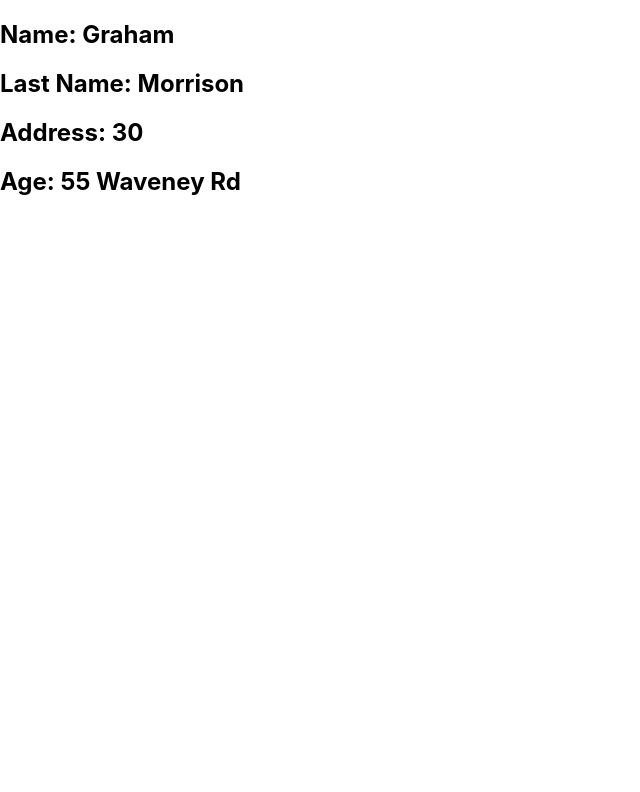
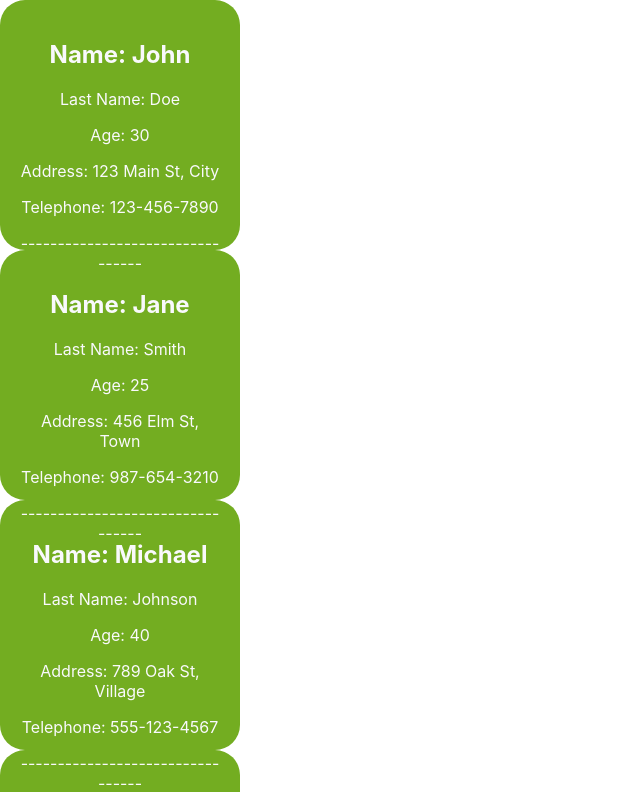
Before and after one commit to morpole/practice-react, a React (Create React App) app: page / in a window 1280 px wide. Shown: the top 792 px of the page, without its empty margins (0-640 px from the left). Built offline with nearby package versions, Linux system fonts and the light colour scheme.

Commit message:
added some css

```diff
--- a/src/App.css
+++ b/src/App.css
@@ -1,8 +1,21 @@
 .App {
   text-align: center;
-  color: blue;
+  color: #f9f9fc;
 }
 
+.blue {
+  color: #fafafd;
+}
+
+.box{
+  background-color: #282c34;
+  border-radius: 25px;
+  background: #73AD21;
+  padding: 20px;
+  width: 200px;
+  height: 150px;
+  padding-bottom: 5rem;
+}
 
 .App-logo {
   height: 40vmin;
--- a/src/App.js
+++ b/src/App.js
@@ -1,11 +1,12 @@
 import React from "react";
 import './App.css';
+import contactList from "./contacts";
 
 
 const Person = ({name, lastName, age, address}) => {
   return (
     <>
-    <h2>Name: {name}</h2>
+    <h2 className="blue">Name: {name}</h2>
     <h2>Last Name: {lastName}</h2>
     <h2>Address: {age}</h2>
     <h2>Age: {address}</h2>
@@ -13,8 +14,29 @@ const Person = ({name, lastName, age, address}) => {
   )
 }
 
+const People = () => {
+  return(
+    <>
+    {contactList.map(contacts =>
+      <div className='box'>
+      <h2>Name: {contacts.name}</h2>
+      <p>Last Name: {contacts.lastname}</p>
+      <p>Age: {contacts.age}</p>
+      <p>Address: {contacts.address}</p>
+      <p>Telephone: {contacts.telephone}</p>
+      <p>---------------------------------</p>
+      </div>
+      )}
+      </>
+  )
+}
+
+
 export default function App() {
   return (
-    <Person className='App' name='Graham' lastName='Morrison' address='55 Waveney Rd'age={30} />
+    <div className='App'>
+    <People/>
+    <Person name='Graham' lastName='Morrison' address='55 Waveney Rd'age={30} />
+    </div>
   )
 }
--- /dev/null
+++ b/src/contacts.js
@@ -0,0 +1,84 @@
+const contactList = [
+    {
+      id: 1,
+      name: "John",
+      lastname: "Doe",
+      age: 30,
+      address: "123 Main St, City",
+      telephone: "123-456-7890"
+    },
+    {
+      id: 2,
+      name: "Jane",
+      lastname: "Smith",
+      age: 25,
+      address: "456 Elm St, Town",
+      telephone: "987-654-3210"
+    },
+    {
+      id: 3,
+      name: "Michael",
+      lastname: "Johnson",
+      age: 40,
+      address: "789 Oak St, Village",
+      telephone: "555-123-4567"
+    },
+    {
+      id: 4,
+      name: "Emily",
+      lastname: "Williams",
+      age: 28,
+      address: "567 Birch St, Suburb",
+      telephone: "222-333-4444"
+    },
+    {
+      id: 5,
+      name: "David",
+      lastname: "Miller",
+      age: 35,
+      address: "890 Maple St, Countryside",
+      telephone: "777-888-9999"
+    },
+    {
+      id: 6,
+      name: "Sophia",
+      lastname: "Brown",
+      age: 22,
+      address: "345 Pine St, Hamlet",
+      telephone: "444-555-6666"
+    },
+    {
+      id: 7,
+      name: "Oliver",
+      lastname: "Jones",
+      age: 29,
+      address: "678 Cedar St, Ranch",
+      telephone: "666-777-8888"
+    },
+    {
+      id: 8,
+      name: "Emma",
+      lastname: "Wilson",
+      age: 31,
+      address: "123 Spruce St, Farm",
+      telephone: "888-999-0000"
+    },
+    {
+      id: 9,
+      name: "Liam",
+      lastname: "Anderson",
+      age: 27,
+      address: "456 Oak St, Village",
+      telephone: "111-222-3333"
+    },
+    {
+      id: 10,
+      name: "Ava",
+      lastname: "Martinez",
+      age: 24,
+      address: "789 Elm St, Town",
+      telephone: "444-555-6666"
+    }
+  ];
+
+  export default contactList;
```
